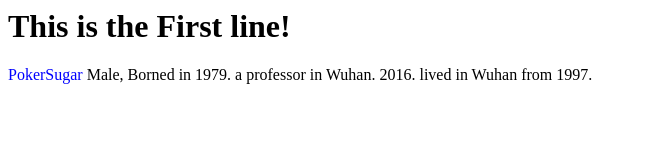
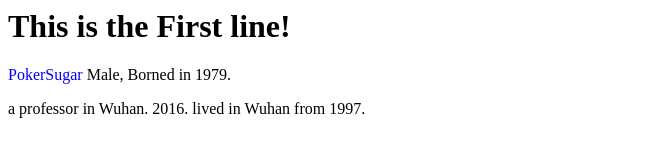
Before and after one commit to pokersugar/HelloWorld, a plain HTML site: page index.htm in a window 1280 px wide. Shown: the whole page, without its empty margins (0-647 px from the left). Drawn offline with Linux system fonts and the light colour scheme.

Commit message:
Update index.htm

```diff
--- a/index.htm
+++ b/index.htm
@@ -1,13 +1,13 @@
 <html>
-<title>Pokersugar's Main Page!¡¯</title>
+<title>Pokersugar's Main Page!</title>
 <body>
 <h1> This is the First line!</h1>
 <font color=blue>PokerSugar</font>
 
 Male, Borned in 1979.
-
-  a professor in Wuhan. 2016.
+<p>a professor in Wuhan. 2016.
   lived in Wuhan from 1997.
+</p>
 
 </body>
 </html>
```
